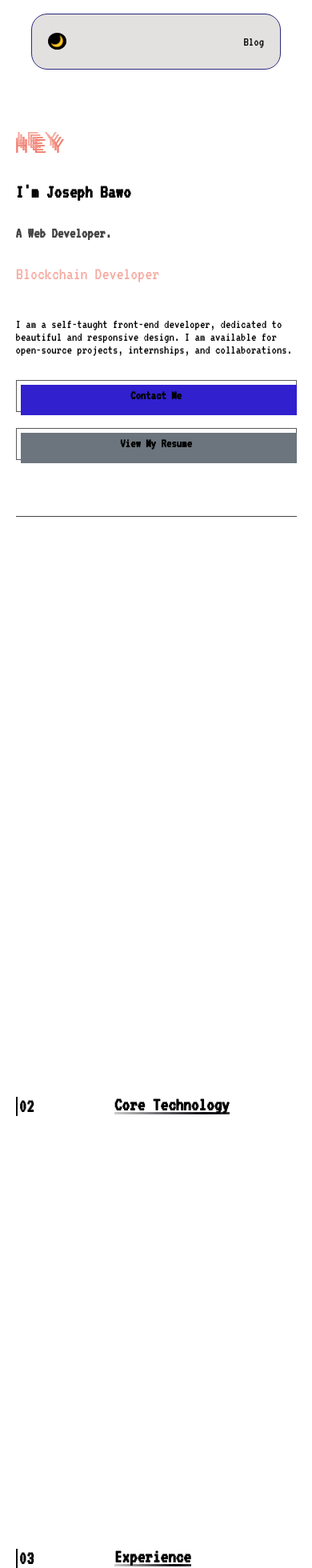
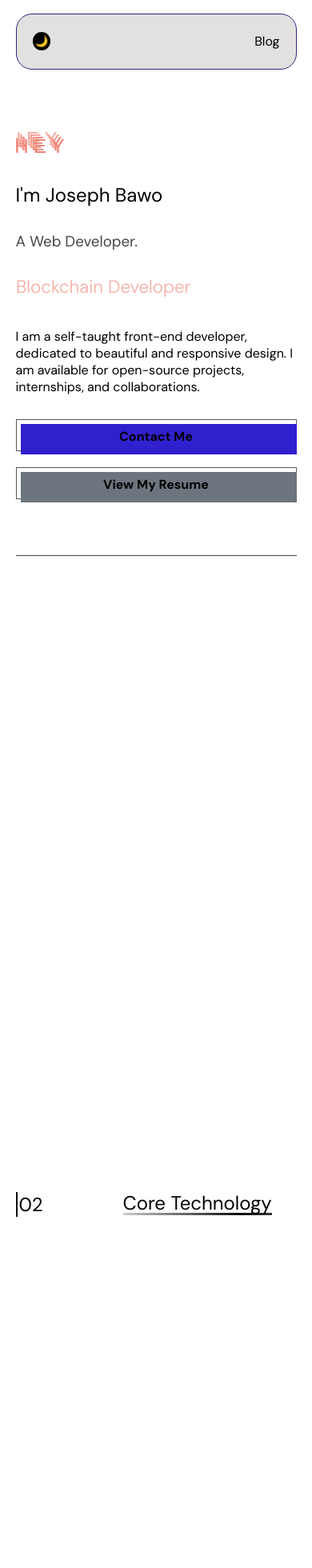
Before and after one commit to Joebakid/My-Porfolio, a React (Create React App) app: page / in a window 390 px wide. Shown: the top 1960 px of the page at 80% size. Built offline with nearby package versions, Linux system fonts and the light colour scheme.

Commit message:
little changes

```diff
--- a/src/App.css
+++ b/src/App.css
@@ -1,6 +1,10 @@
 @import url("https://fonts.googleapis.com/css2?family=Poppins:ital,wght@0,200;0,300;0,500;0,600;1,100&display=swap");
 /* ////////// */
 @import url("https://fonts.googleapis.com/css2?family=VT323&display=swap");
+/* ////// */
+@import url('https://fonts.googleapis.com/css2?family=Lilita+One&display=swap');
+/* //////////// */
+@import url('https://fonts.googleapis.com/css2?family=DM+Sans:ital,opsz,wght@0,9..40,100..1000;1,9..40,100..1000&display=swap');
 
 :root {
   --bgc-color: #000;
@@ -33,6 +37,9 @@
   padding: 0;
   margin: 0;
   /* font-family: "IBM Plex Mono", sans-serif; */
+   /* font-family: "Lilita One", sans-serif; */
+   font-family: "DM Sans", sans-serif;
+  font-weight: 400;
 }
 
 .light-mode {
@@ -162,7 +169,7 @@ body {
   color: var(--primary-text);
   background-color: var(--bgc-color);
   /* font-family: "Poppins", sans-serif; */
-  font-family: "VT323", serif;
+  /* font-family: "VT323", serif; */
   font-weight: 400;
   transition: all 0.5s ease-in;
 }
@@ -584,6 +591,12 @@ pre {
 }
 
 @media (max-width: 768px) {
+
+.sticky{
+  left: 5%;
+  right: 5%;
+}
+
   .container {
     width: 90%;
   }
--- a/src/components/CoreTechnology.js
+++ b/src/components/CoreTechnology.js
@@ -55,6 +55,8 @@ function CoreTechnology({ Template }) {
     "NEXT.JS",
     "REACT",
     "TYPESCRIPT",
+    'GSAP',
+    'FRAMER-MOTION'
   ];
 
   return (
--- a/src/components/Experience.js
+++ b/src/components/Experience.js
@@ -80,7 +80,7 @@ function Experience({ Template, LinkEx }) {
               In collaboration with{" "}
               <LinkEx text="david ogar" href="https://www.owogogah.com/" />
               {" and "} myself, {" we made "}
-              <LinkEx text="Blubot" href="https://blubot.xyz/" /> [A telegram
+              <LinkEx text="ChuckBot" href="https://bot.chuckonbase.io/" /> [A telegram
               trading bot].
             </>
           }
```
